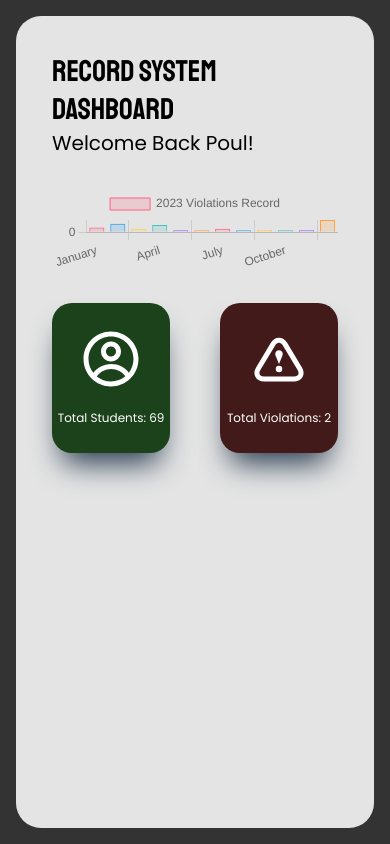
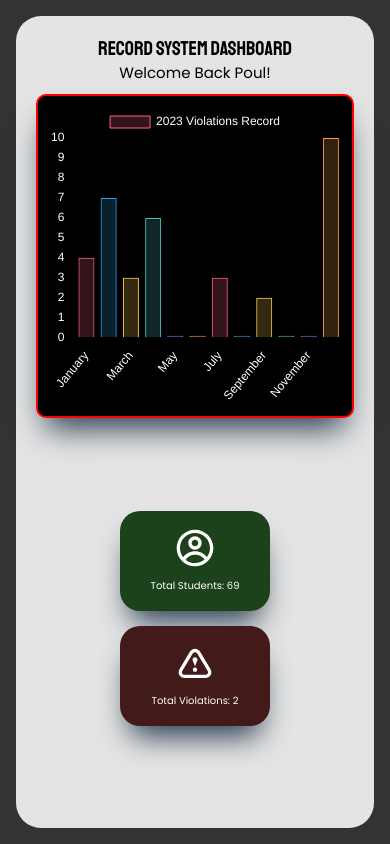
Before and after one commit to hubymeme22/Student-Violation-System, a React (Vite) app: page / in a window 390 px wide. Built offline with nearby package versions, Linux system fonts and the light colour scheme.

Commit message:
added media queries in Dashboard

```diff
--- a/src/components/Container.styled.jsx
+++ b/src/components/Container.styled.jsx
@@ -11,16 +11,18 @@ export const ContentContainer = styled.div`
   background-color: #e4e4e4;
   width: 100%;
   border-radius: 25px;
+  height: 100%;
   padding: 1em;
-`;
-
-export const DashboardContainer = styled.div`
-  height: 100%;
-  width: 100%;
+  gap: 50px;
   display: flex;
   flex-direction: column;
-  justify-content: space-between;
+  justify-content: center;
+  padding: 50px;
 
-  padding: 20px;
-  gap: 30px;
+  @media screen and (max-width: 768px) {
+    gap: 10px;
+    padding: 20px;
+    justify-content: center;
+    align-items: center;
+  }
 `;
--- a/src/components/chart/BarChart.jsx
+++ b/src/components/chart/BarChart.jsx
@@ -3,14 +3,17 @@ import Chart from "chart.js/auto";
 
 import { Bar } from "react-chartjs-2";
 import { ViolationData } from "../../datas//ViolationDatas";
+import { MyChart } from "./chart.style";
 function BarChart() {
   const [chart, setChart] = React.useState({
     labels: ViolationData.map((monthData) => monthData.month),
+
     datasets: [
       {
         label: "2023 Violations Record",
         data: ViolationData.map((violationData) => violationData.violations),
         hoverBackgroundColor: "red",
+
         backgroundColor: [
           "rgba(255, 99, 132, 0.2)",
           "rgba(54, 162, 235, 0.2)",
@@ -33,7 +36,32 @@ function BarChart() {
       },
     ],
   });
-  return <Bar data={chart} height={180} width={600} />;
+  return (
+    <MyChart>
+      <Bar
+        data={chart}
+        height={300}
+        width={600}
+        options={{
+          maintainAspectRatio: false,
+
+          color: "white",
+          scales: {
+            x: {
+              ticks: {
+                color: "white",
+              },
+            },
+            y: {
+              ticks: {
+                color: "white",
+              },
+            },
+          },
+        }}
+      />
+    </MyChart>
+  );
 }
 
 export default BarChart;
--- a/src/components/chart/ViolationChart.jsx
+++ b/src/components/chart/ViolationChart.jsx
@@ -1,6 +1,6 @@
 import React from "react";
 import BarChart from "./BarChart";
-import { DashboardContainer } from "../Container.styled";
+
 import {
   DashTitle,
   Log,
@@ -8,19 +8,19 @@ import {
   StyledBar,
   Username,
   Violations,
-  titleCon,
+  ChartTitle,
 } from "./chart.style";
 import { CgProfile } from "react-icons/cg";
 import { TiWarningOutline } from "react-icons/ti";
+import { ContentContainer } from "../Container.styled";
 
 function ViolationChart() {
   return (
-    <DashboardContainer>
-      <titleCon>
+    <ContentContainer>
+      <ChartTitle>
         <DashTitle>RECORD SYSTEM DASHBOARD</DashTitle>
         <Username>Welcome Back Poul!</Username>
-      </titleCon>
-
+      </ChartTitle>
       <BarChart />
 
       <Log>
@@ -33,7 +33,7 @@ function ViolationChart() {
           Total Violations: 2
         </Violations>
       </Log>
-    </DashboardContainer>
+    </ContentContainer>
   );
 }
 
--- a/src/components/chart/chart.style.jsx
+++ b/src/components/chart/chart.style.jsx
@@ -5,21 +5,41 @@ import styled from "styled-components";
 //   justify-content: center;
 
 // `;
+export const MyChart = styled.div`
+  border: 2px solid;
+  border-color: red;
+  padding: 10px;
+  border-radius: 10px;
+  background-color: black;
+  box-shadow: rgb(38, 57, 77) 0px 20px 30px -10px;
 
+  @media screen and (max-width: 768px) {
+    height: 45%;
+    width: 100%;
+  }
+`;
 export const DashTitle = styled.p`
   font-family: "Staatliches", "Poppins", sans-serif;
-  font-size: 30px; ;
+  font-size: 33px;
+
+  @media screen and (max-width: 768px) {
+    font-size: 20px;
+  }
 `;
 
 export const Username = styled.p`
   font-family: "Poppins", sans-serif;
-  font-size: 20px;
+  font-size: 23px;
+
+  @media screen and (max-width: 768px) {
+    font-size: 15px;
+  }
 `;
 
 export const Students = styled.div`
   background-color: ${({ theme }) => theme.darkGreen};
-  height: 150px;
-  width: 200px;
+  height: 200px;
+  width: 250px;
   border-radius: 20px;
   color: white;
   padding: 5px;
@@ -29,17 +49,27 @@ export const Students = styled.div`
   gap: 20px;
   justify-content: center;
   font-family: "Poppins", sans-serif;
-  font-size: 12px;
+  font-size: 15px;
   box-shadow: rgb(38, 57, 77) 0px 20px 30px -10px;
   svg {
-    font-size: 60px;
+    font-size: 80px;
+  }
+
+  @media screen and (max-width: 768px) {
+    height: 100px;
+    width: 150px;
+    font-size: 10px;
+    gap: 10px;
+    svg {
+      font-size: 40px;
+    }
   }
 `;
 
 export const Violations = styled.div`
   background-color: ${({ theme }) => theme.darkRed};
-  height: 150px;
-  width: 200px;
+  height: 200px;
+  width: 250px;
   border-radius: 20px;
   color: white;
   padding: 5px;
@@ -49,20 +79,39 @@ export const Violations = styled.div`
   justify-content: center;
   gap: 20px;
   font-family: "Poppins", sans-serif;
-  font-size: 12px;
+  font-size: 15px;
   box-shadow: rgb(38, 57, 77) 0px 20px 30px -10px;
   svg {
-    font-size: 60px;
+    font-size: 80px;
+  }
+
+  @media screen and (max-width: 768px) {
+    height: 100px;
+    width: 150px;
+    font-size: 10px;
+    gap: 10px;
+    svg {
+      font-size: 40px;
+    }
   }
 `;
 
 export const Log = styled.div`
   display: flex;
   gap: 50px;
+  height: 100%;
   width: 100%;
-  height: 100%;
   justify-content: center;
-  color: white;
+  padding: 50px;
+
+  @media screen and (max-width: 768px) {
+    padding: 10px;
+    gap: 15px;
+    display: flex;
+    flex-direction: column;
+    align-items: center;
+    justify-content: center;
+  }
 `;
 export const StyledBar = styled.div`
   display: flex;
@@ -72,8 +121,10 @@ export const StyledBar = styled.div`
   height: 300px;
 `;
 
-export const titleCon = styled.div`
-  display: flex;
-  flex-direction: column;
-  gap: 5px;
+export const ChartTitle = styled.div`
+  @media screen and (max-width: 768px) {
+    display: flex;
+    flex-direction: column;
+    align-items: center;
+  }
 `;
--- a/src/components/sidebar/desktop/styled.jsx
+++ b/src/components/sidebar/desktop/styled.jsx
@@ -1,4 +1,4 @@
-import styled from 'styled-components';
+import styled from "styled-components";
 
 export const SideContainer = styled.div`
   background-color: ${({ theme }) => theme.red};
--- a/src/pages/Dashboard/Dashboard.jsx
+++ b/src/pages/Dashboard/Dashboard.jsx
@@ -8,9 +8,7 @@ function Dashboard() {
   return (
     <Container>
       <Sidebar />
-      <ContentContainer>
-        <ViolationChart />
-      </ContentContainer>
+      <ViolationChart />
     </Container>
   );
 }
```
